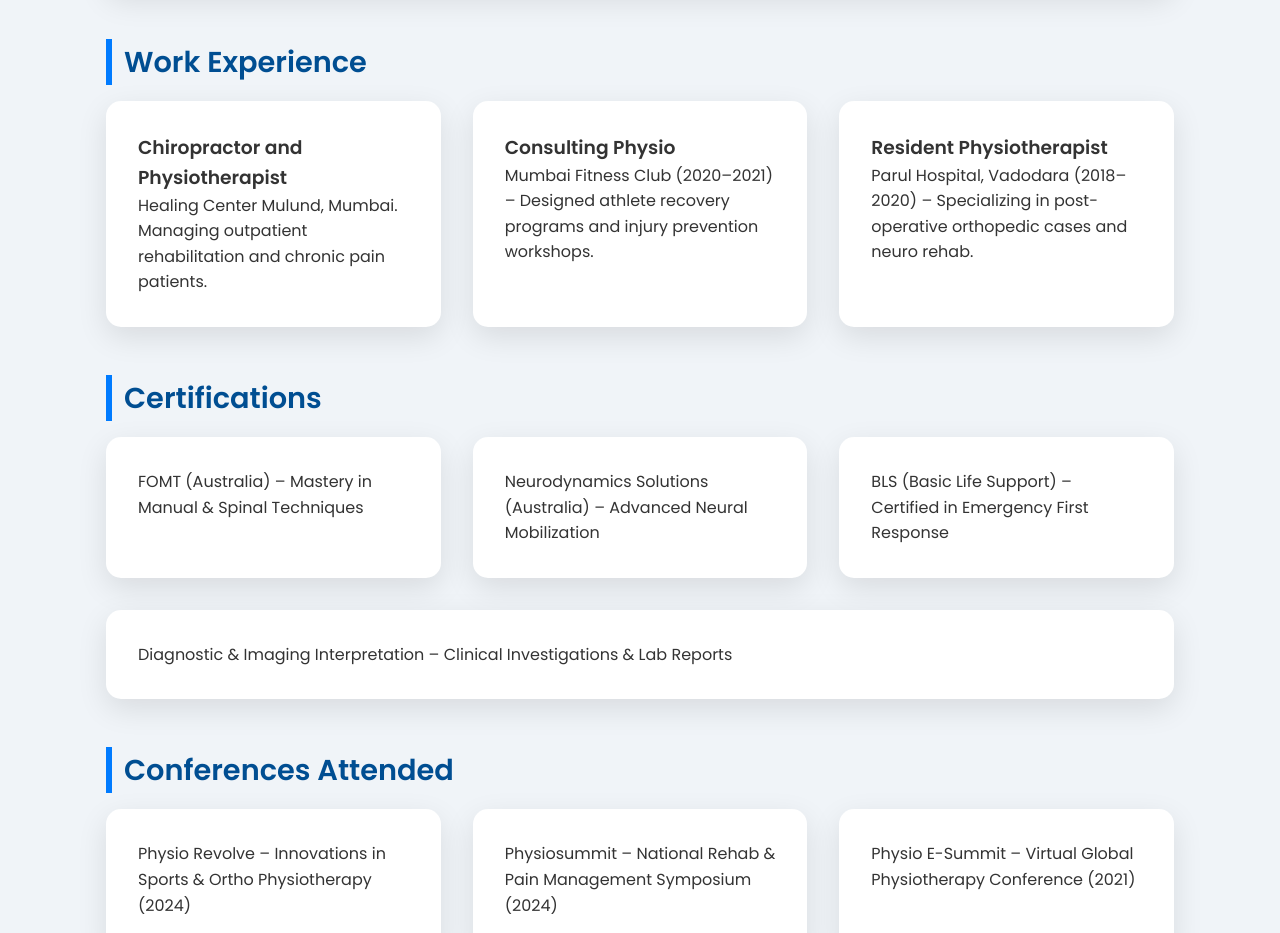
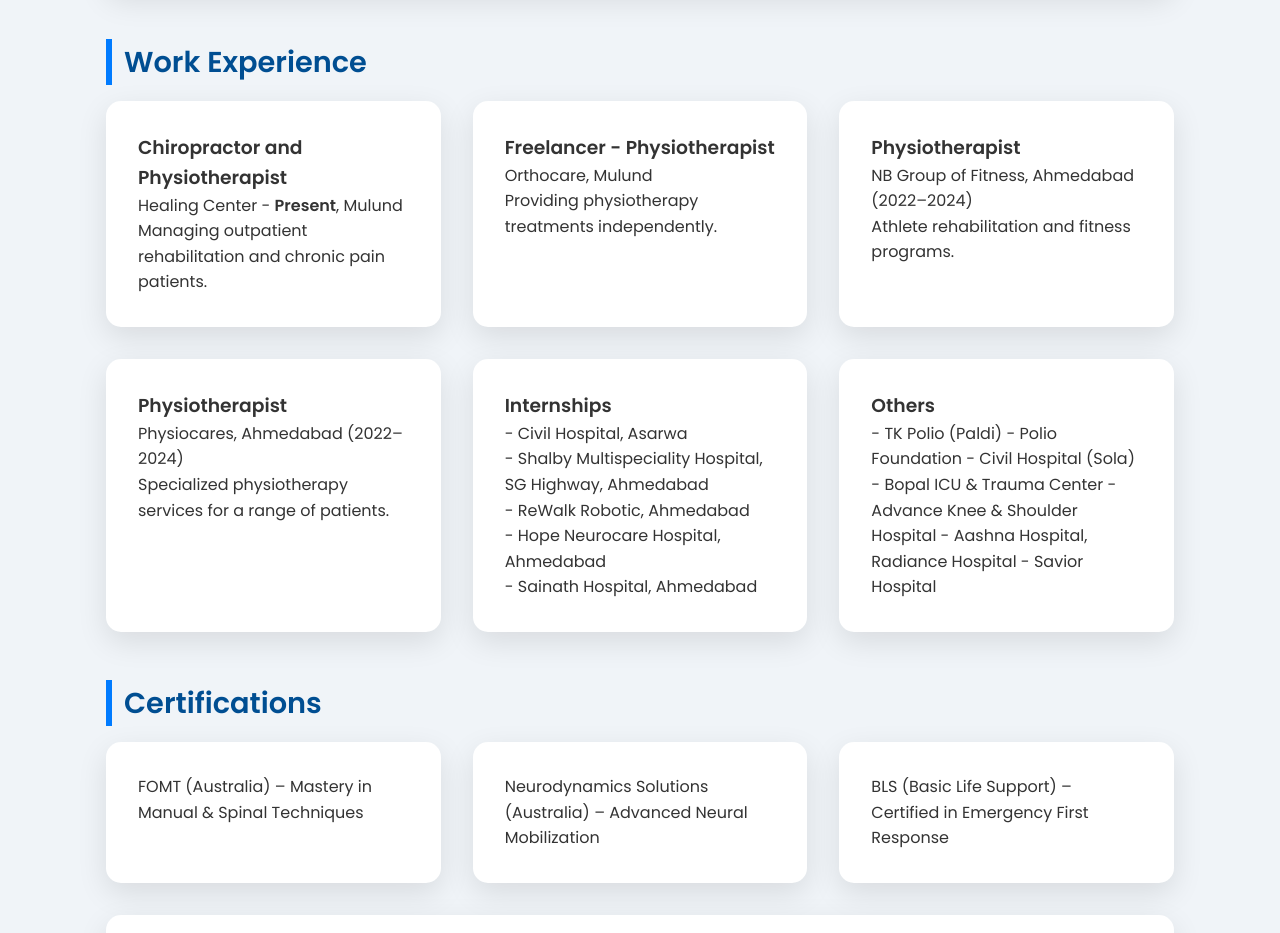
Before and after one commit to Harshadi/divy-hansora, a plain HTML site: page index.html in a window 1280 px wide. Shown: the part 2240-3173 px from the top of the page. Drawn offline with Linux system fonts and the light colour scheme.

Commit message:
work experience change

```diff
--- a/index.html
+++ b/index.html
@@ -355,18 +355,44 @@
         <div class="flex-wrap">
           <div class="card">
             <h3>Chiropractor and Physiotherapist</h3>
-            <p>Healing Center Mulund, Mumbai. Managing outpatient rehabilitation and chronic pain patients.</p>
+            <p>Healing Center - <b>Present</b>, Mulund <br> Managing outpatient rehabilitation and chronic pain patients.</p>
           </div>
           <div class="card">
-            <h3>Consulting Physio</h3>
-            <p>Mumbai Fitness Club (2020–2021) – Designed athlete recovery programs and injury prevention workshops.</p>
+            <h3>Freelancer - Physiotherapist</h3>
+            <p>Orthocare, Mulund <br> Providing physiotherapy treatments independently.</p>
           </div>
           <div class="card">
-            <h3>Resident Physiotherapist</h3>
-            <p>Parul Hospital, Vadodara (2018–2020) – Specializing in post-operative orthopedic cases and neuro rehab.</p>
+            <h3>Physiotherapist</h3>
+            <p>NB Group of Fitness, Ahmedabad (2022–2024) <br> Athlete rehabilitation and fitness programs.</p>
+          </div>
+          <div class="card">
+            <h3>Physiotherapist</h3>
+            <p>Physiocares, Ahmedabad (2022–2024) <br> Specialized physiotherapy services for a range of patients.</p>
+          </div>
+          <div class="card">
+            <h3>Internships</h3>
+            <p>
+              - Civil Hospital, Asarwa<br>
+              - Shalby Multispeciality Hospital, SG Highway, Ahmedabad<br>
+              - ReWalk Robotic, Ahmedabad<br>
+              - Hope Neurocare Hospital, Ahmedabad<br>
+              - Sainath Hospital, Ahmedabad<br>
+            </p>
+          </div>
+          <div class="card">
+            <h3>Others</h3>
+               - TK Polio (Paldi)
+               - Polio Foundation
+               - Civil Hospital (Sola)
+               - Bopal ICU & Trauma Center
+               - Advance Knee & Shoulder Hospital
+               - Aashna Hospital, Radiance Hospital
+               - Savior Hospital
+            </p>
           </div>
         </div>
       </section>
+
 
       <section>
         <h2>Certifications</h2>
```
Also changed, not shown: appointment.jpg (added).
